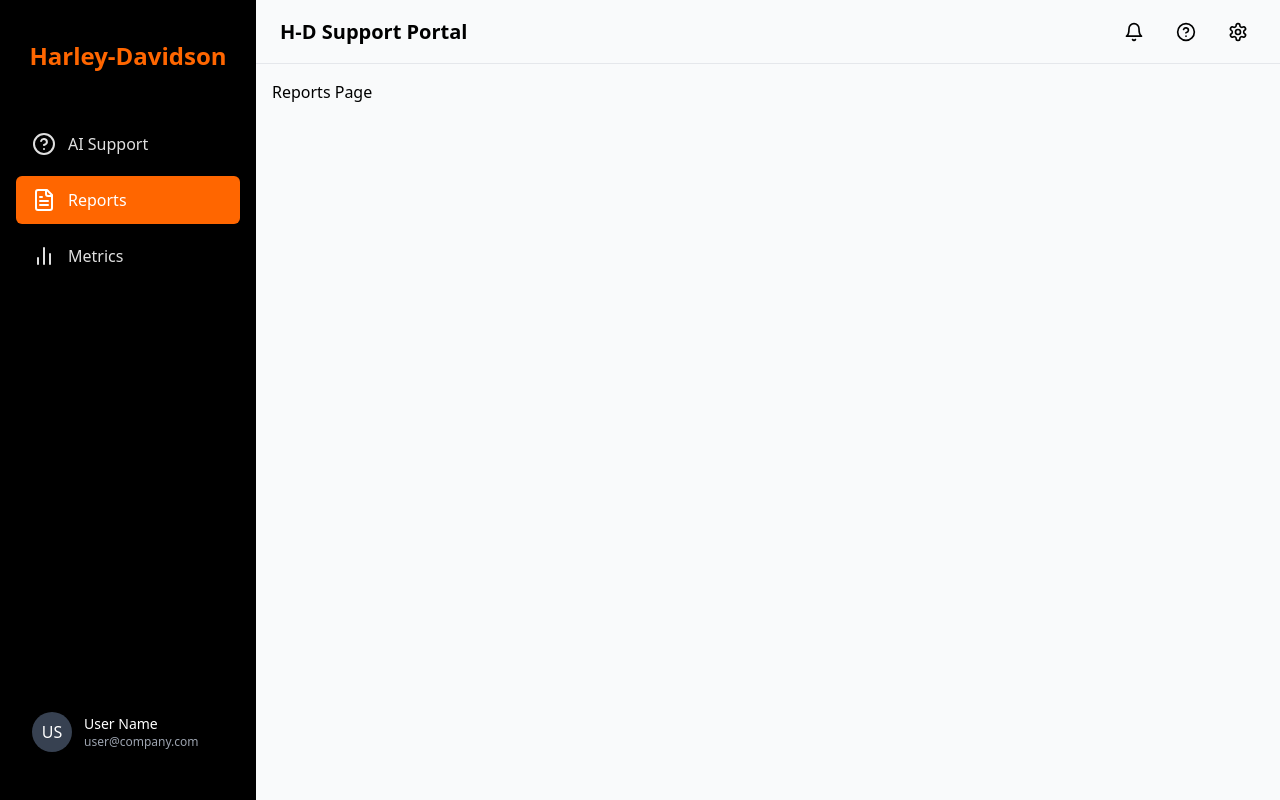
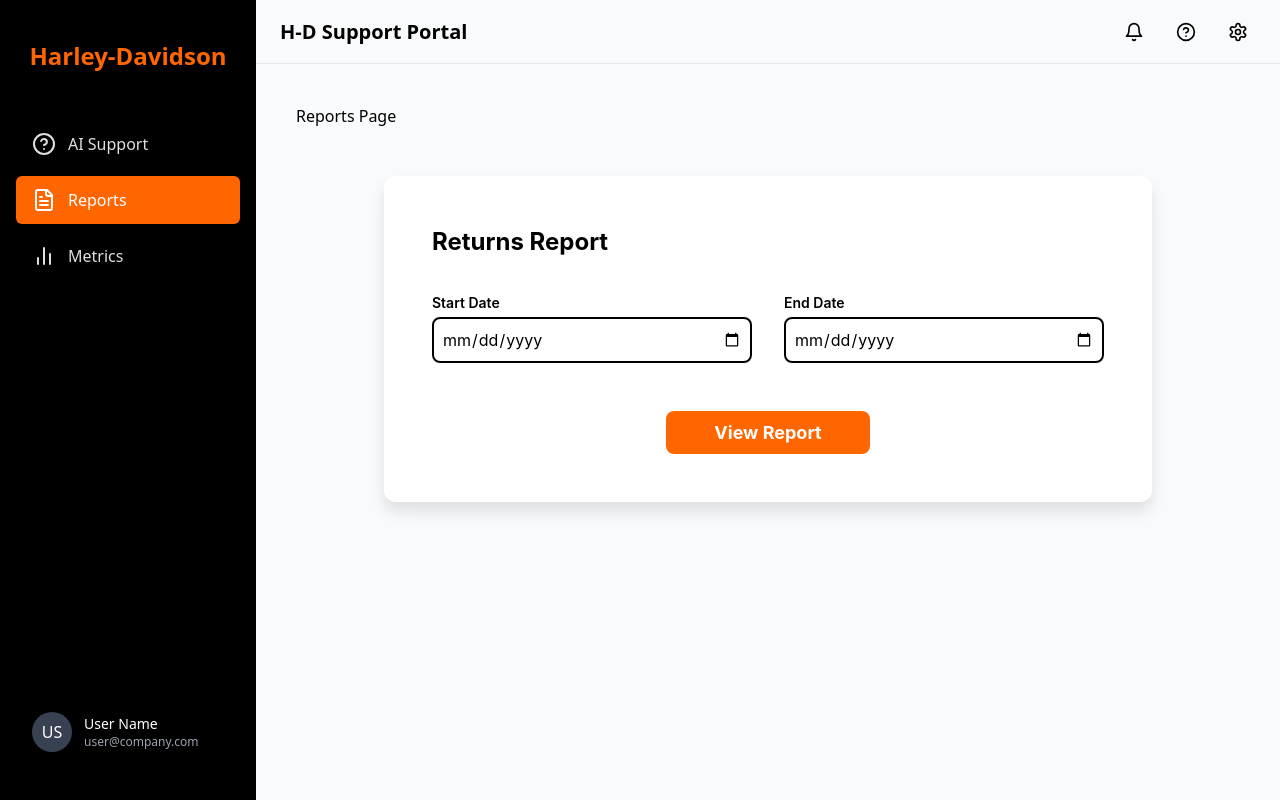
Before and after one commit to AfrinFarhath-exp/HD--Demo, a React (Vite) app: page /reports in a window 1280 px wide. Built offline with nearby package versions, Linux system fonts and the light colour scheme.

Commit message:
report popup added

```diff
--- a/package.json
+++ b/package.json
@@ -12,6 +12,7 @@
   "dependencies": {
     "lucide-react": "^0.344.0",
     "react": "^18.3.1",
+    "react-datepicker": "^8.3.0",
     "react-dom": "^18.3.1",
     "react-router-dom": "^6.22.1",
     "uuid": "^9.0.1"
--- /dev/null
+++ b/src/components/Report/ReportPopup.tsx
@@ -0,0 +1,125 @@
+import React, { useState } from "react";
+import { theme } from "../../theme";
+
+const ReturnsReport = () => {
+  const [startDate, setStartDate] = useState("");
+  const [endDate, setEndDate] = useState("");
+
+  const handleViewReport = () => {
+    console.log("Generating report from", startDate, "to", endDate);
+  };
+
+  return (
+    <div
+      style={{
+        backgroundColor: theme.colors.background,
+        boxShadow: theme.shadows.lg,
+        borderRadius: theme.borderRadius.lg,
+        padding: theme.spacing.xxl,
+        maxWidth: "768px",
+        margin: `${theme.spacing.xxl} auto`,
+        fontFamily: theme.typography.fontFamily,
+      }}
+    >
+      <h2
+        style={{
+          fontSize: theme.typography.fontSize.xxl,
+          fontWeight: theme.typography.fontWeight.bold,
+          marginBottom: theme.spacing.xl,
+          textAlign: "left",
+          color: theme.colors.text.primary,
+        }}
+      >
+        Returns Report
+      </h2>
+
+      <div
+        style={{
+          display: "grid",
+          gridTemplateColumns: "1fr 1fr",
+          gap: theme.spacing.xl,
+          marginBottom: theme.spacing.xxl,
+        }}
+      >
+        <div>
+          <label
+            style={{
+              display: "block",
+              fontSize: theme.typography.fontSize.sm,
+              fontWeight: theme.typography.fontWeight.semibold,
+              marginBottom: theme.spacing.xs,
+              color: theme.colors.text.primary,
+            }}
+          >
+            Start Date
+          </label>
+          <input
+            type="date"
+            value={startDate}
+            onChange={(e) => setStartDate(e.target.value)}
+            style={{
+              width: "100%",
+              border: `2px solid ${theme.colors.text.primary}`,
+              borderRadius: theme.borderRadius.md,
+              padding: theme.spacing.sm,
+              fontSize: theme.typography.fontSize.md,
+            }}
+          />
+        </div>
+
+        <div>
+          <label
+            style={{
+              display: "block",
+              fontSize: theme.typography.fontSize.sm,
+              fontWeight: theme.typography.fontWeight.semibold,
+              marginBottom: theme.spacing.xs,
+              color: theme.colors.text.primary,
+            }}
+          >
+            End Date
+          </label>
+          <input
+            type="date"
+            value={endDate}
+            onChange={(e) => setEndDate(e.target.value)}
+            style={{
+              width: "100%",
+              border: `2px solid ${theme.colors.text.primary}`,
+              borderRadius: theme.borderRadius.md,
+              padding: theme.spacing.sm,
+              fontSize: theme.typography.fontSize.md,
+            }}
+          />
+        </div>
+      </div>
+
+      <div style={{ textAlign: "center" }}>
+        <button
+          onClick={handleViewReport}
+          style={{
+            backgroundColor: theme.colors.primary,
+            color: theme.colors.text.light,
+            fontWeight: theme.typography.fontWeight.bold,
+            padding: `${theme.spacing.sm} ${theme.spacing.xxl}`,
+            borderRadius: theme.borderRadius.md,
+            fontSize: theme.typography.fontSize.lg,
+            border: "none",
+            cursor: "pointer",
+            transition: theme.transitions.normal,
+          }}
+          onMouseOver={(e) =>
+            (e.currentTarget.style.backgroundColor = theme.colors.hover)
+          }
+          onMouseOut={(e) =>
+            (e.currentTarget.style.backgroundColor = theme.colors.primary)
+          }
+        >
+          View Report
+        </button>
+      </div>
+    </div>
+  );
+};
+
+export default ReturnsReport;
--- a/src/pages/Reports/ReportsPage.tsx
+++ b/src/pages/Reports/ReportsPage.tsx
@@ -1,8 +1,10 @@
+import ReturnsReport from "../../components/Report/ReportPopup";
 
 export default function ReportsPage() {
   return (
-    <div>
-      <h1>Reports Page</h1>
+    <div className="p-6">
+      <h1 >Reports Page</h1>
+      <ReturnsReport />
     </div>
-  )
+  );
 }
```
Also changed, not shown: src/data/demo.tsx (deleted), 1 other file (tests, documents, lock files or other folders).
